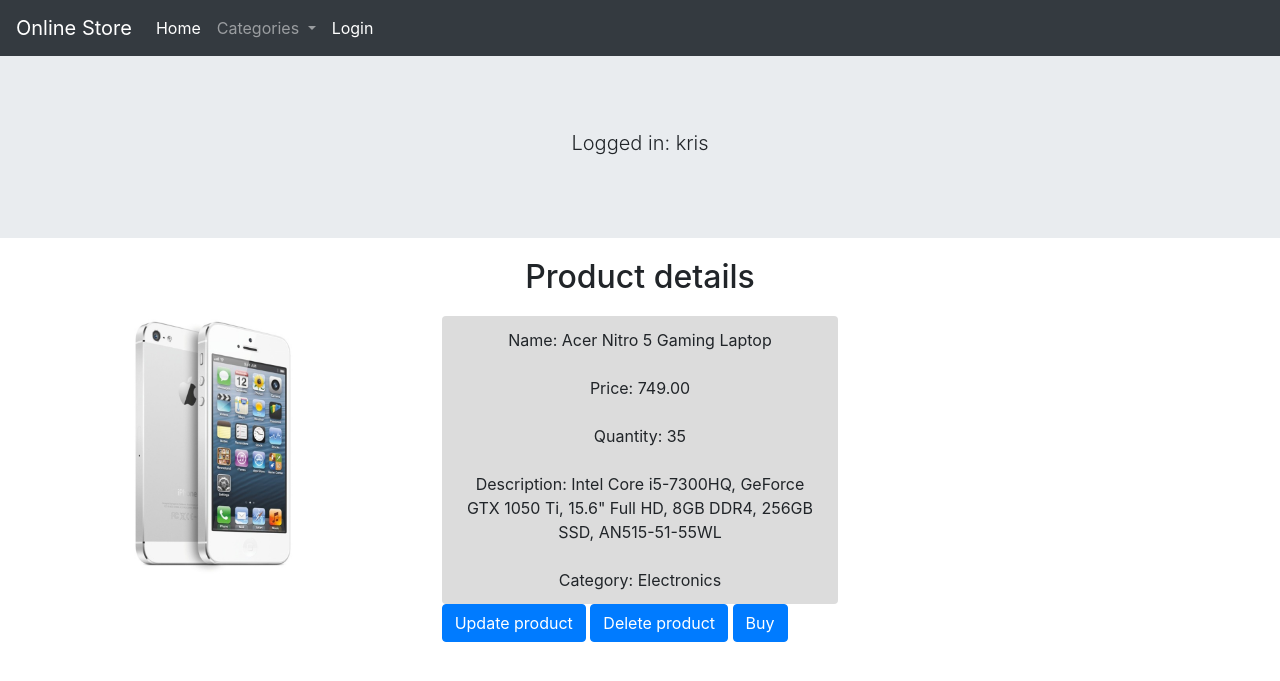
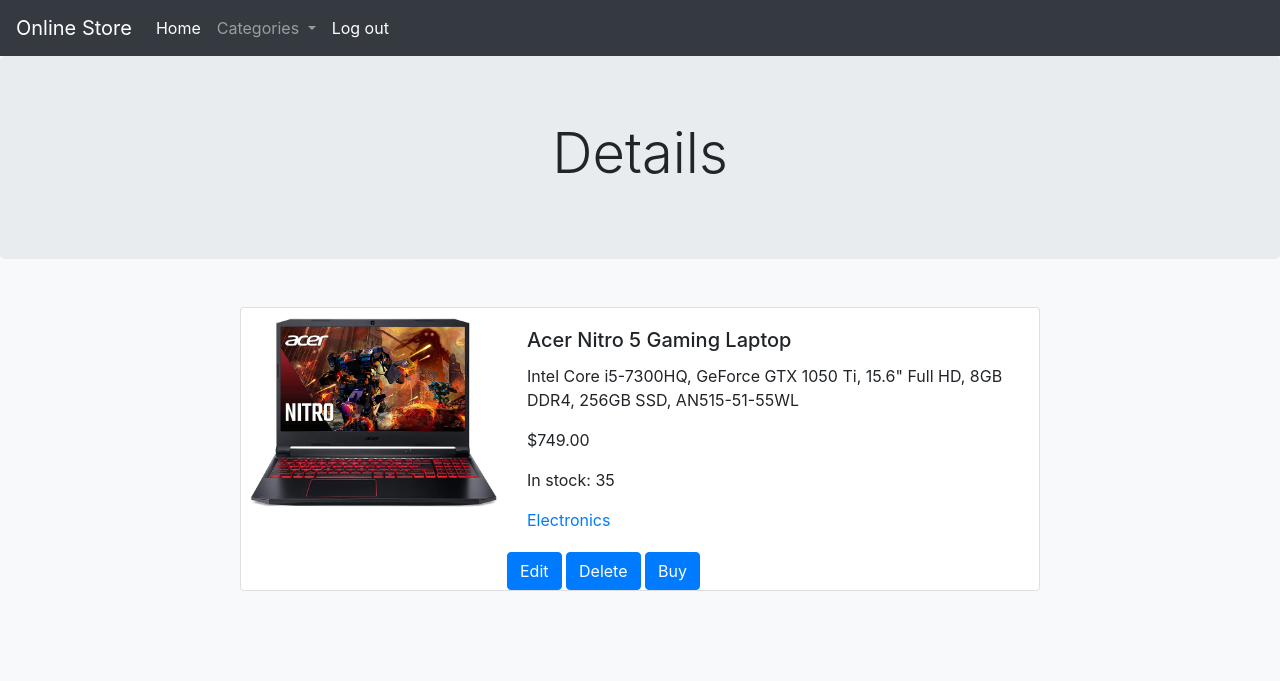
Before and after one commit to ItsKris1/E-commerce-store, a Django app: page /product_details/1 in a window 1280 px wide. Shown: the top 681 px of the page. Run offline with Django 3.2, Linux system fonts and the light colour scheme; a user stored in the database is signed in; data comes from the database, SQL or seed files in the repository; both versions use the stored data as it was after the commit.

Commit message:
Visual improvement

```diff
--- a/my_store/assets/my_store/css/stylesheet.css
+++ b/my_store/assets/my_store/css/stylesheet.css
@@ -55,3 +55,10 @@
 width: 500px;
 height: 500px;
 }
+
+.bottomright {
+    position: absolute;
+    bottom: 8px;
+    right: 16px;
+    text-align: right;
+}
--- a/my_store/templates/base.html
+++ b/my_store/templates/base.html
@@ -19,7 +19,7 @@
 
 
 
-
+<body class="bg-light">
 <nav class="navbar navbar-expand-lg navbar-dark bg-dark">
     <a class="navbar-brand" href="#">Online Store</a>
     <button class="navbar-toggler" type="button" data-toggle="collapse" data-target="#navbarSupportedContent" aria-controls="navbarSupportedContent" aria-expanded="false" aria-label="Toggle navigation">
@@ -43,13 +43,30 @@
 
                     <div class="dropdown-divider"></div>
                     <a class="dropdown-item" href="#">View all categories</a>
+
+                    <div class="dropdown-menu" aria-labelledby="navbarDropdown">
+                    {% for c in categories %}
+                    <a class="dropdown-item" href="{% url 'products' %}?category={{c.id}}">{{c.name}}</a>
+                    {% endfor %}
+
+                    <div class="dropdown-divider"></div>
+                    <a class="dropdown-item" href="#">View all categories</a>
+
+
                 </div>
             </li>
 
 
+
+            {% if user.is_authenticated %}
+            <li class="nav-item active">
+                <a class="nav-link" href="{% url 'log_out' %}">Log out <span class="sr-only">(current)</span></a>
+            </li>
+            {% else %}
             <li class="nav-item active">
                 <a class="nav-link" href="{% url 'login' %}">Login <span class="sr-only">(current)</span></a>
             </li>
+            {% endif %}
         </ul>
 
         {% block searchbar %} {% endblock %}
@@ -57,15 +74,10 @@
     </div>
 </nav>
 
-<div class="jumbotron jumbotron-fluid" style="margin: 0px; text-align: center;">
+<div class="jumbotron" style="margin: 0px; text-align: center;">
         <div class="container">
-            <h1 class="display-4">{% block header %}{% endblock %}</h1>
-            <p class="lead">
-                {% if user.is_authenticated %}
-                Logged in: {{ user }}
-                {% endif %}
-
-            </p>
+            <h1 class="display-4">
+                {% block header %}{% endblock %}</h1>
         </div>
     </div>
 
--- a/my_store/templates/product_details.html
+++ b/my_store/templates/product_details.html
@@ -1,43 +1,44 @@
-
 {% extends 'base.html' %}
 
 {% load static %}
-{% block title %}Product details{% endblock %}
+
+{% block title %}Details{% endblock %}
+{% block header %}Details{% endblock %}
+
 
 {% block content %}
+<div class="container pt-5">
+    <div class="card mb-3 mx-auto" style="max-width: 800px;">
+        <div class="row no-gutters">
 
-<div class="container-fluid">
-    <div class="row justify-content-start">
+            <div class="col-md-4">
+                <img src="{{ products.image.url }}" style="padding: 10px; width: 100%; height: auto; object-fit: contain;">
+            </div>
 
-           <div class="col-4">
+            <div class="col-md-8">
+                <div class="card-body">
 
-               <img src="{% static 'images/iphone5.jpg' %}"
-                class="img-fluid" alt="Iphone-5">
+                    <h5 class="card-title">{{products.name}}</h5>
+                    <p class="card-text">{{products.description}}</p>
+                    <p class="card-text">${{products.price}}</p>
+                    <p class="card-text">In stock: {{products.quantity}}</p>
+                    <p class="card-text"><a href="#">{{products.category}}</a></p>
 
-           </div>
 
-            <div class="col-4">
 
-                <h2 class="details-title">Product details</h2>
-                    <ul class="list-group">
-                        <li class="list-group-item">Name: {{ products.name }}</li>
-                        <li class="list-group-item">Price: {{ products.price }}</li>
-                        <li class="list-group-item">Quantity: {{ products.quantity }}</li>
-                        <li class="list-group-item">Description: {{ products.description }}</li>
-                        <li class="list-group-item">Category: {{ products.category }}</li>
-                    </ul>
+                </div>
+
                 {% if perms.my_store.update_product %}
-                <a class="btn btn-primary" href="{% url 'update_product' products.id %}">Update product</a>
-                <a class="btn btn-primary" href="{% url 'delete_product' products.id %}">Delete product</a>
+                <a class="btn btn-primary ml-auto" href="{% url 'update_product' products.id %}">Edit</a>
+                <a class="btn btn-primary ml-auto" href="{% url 'delete_product' products.id %}">Delete</a>
                 {% endif %}
 
                 {% if user.is_authenticated %}
-                <a class="btn btn-primary" href="{% url 'buy_product' products.id %}">Buy</a>
+                <a class="btn btn-primary ml-auto" href="{% url 'buy_product' products.id %}">Buy</a>
                 {% endif %}
+
             </div>
+        </div>
     </div>
 </div>
-
-
-
 {% endblock %}
--- a/my_store/views.py
+++ b/my_store/views.py
@@ -5,13 +5,14 @@
 from .forms import ProductCreateForm, CategoryCreateForm
 from django.contrib.auth.mixins import PermissionRequiredMixin
 from django.contrib.auth.views import LogoutView, LoginView
-
+from django.core.exceptions import ObjectDoesNotExist
 
 # Products
 class ProductsListView(ListView):
     model = Product
     template_name = 'products_list.html'
     context_object_name = 'products'
+
 
     def get_queryset(self):
         products = Product.objects.all()
@@ -32,6 +33,14 @@
 
         categories = Category.objects.all()
         context['categories'] = categories
+
+        category_id = self.request.GET.get('category', None)
+        try:
+            category_name = Category.objects.get(pk=category_id)
+        except ObjectDoesNotExist:
+            category_name = None
+
+        context['category_name'] = category_name
 
         return context
 
```
Also changed, not shown: my_store/templates/products_list.html (+21 -12 lines), my_store/templates/testing.html (added, +49 -0 lines), db.sqlite3, my_store/models.py (line endings or trailing spaces), my_store/templates/search.html (deleted).
